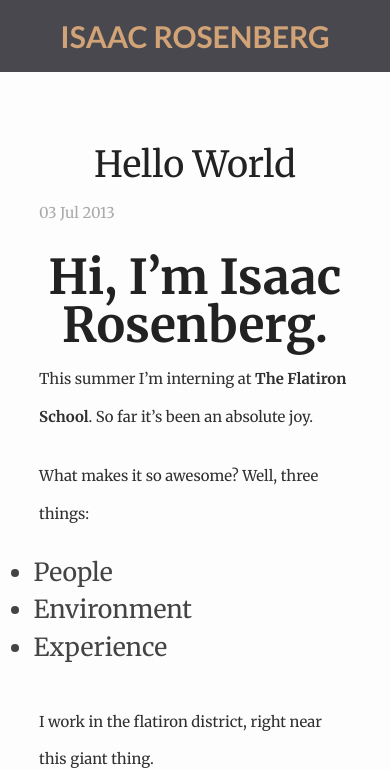
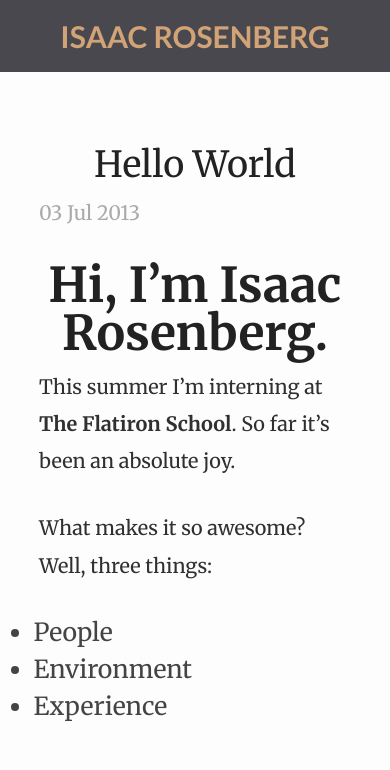
Before and after one commit to irosenb/blog, a Jekyll site: the page built from _posts/2013-07-03-hello-world.markdown, in a window 390 px wide. Shown: the top 770 px of the page. Built offline with Jekyll 4.4.1, drawn with Linux system fonts in a browser that asks for light colours; Markdown is read by kramdown in place of the engine named in the settings.

Commit message:
trying to fix ul

```diff
--- a/css/main.css
+++ b/css/main.css
@@ -188,6 +188,10 @@ p {
   /*margin: 0 auto;*/
 }
 
+article ul {
+
+}
+
 header {
   width: 50%;
   margin: 0 auto;
@@ -288,7 +292,7 @@ time {
 
   p, header {
     width: 80%;
-    font-size: 60%;
+    font-size: .8em;
   }
 
   ul.posts li {
```
